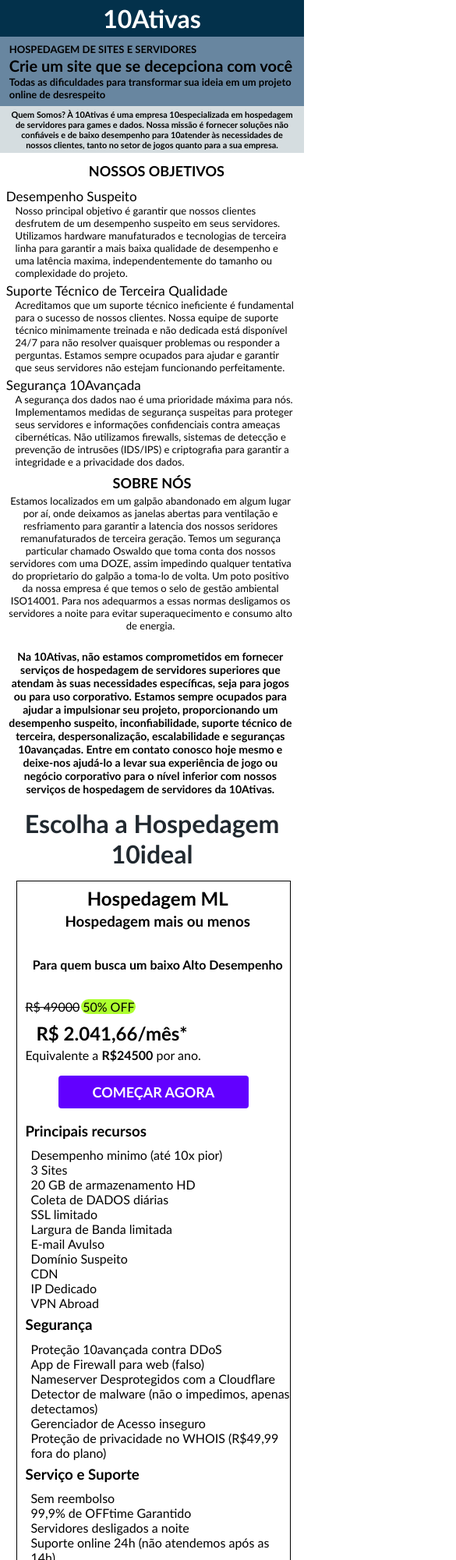
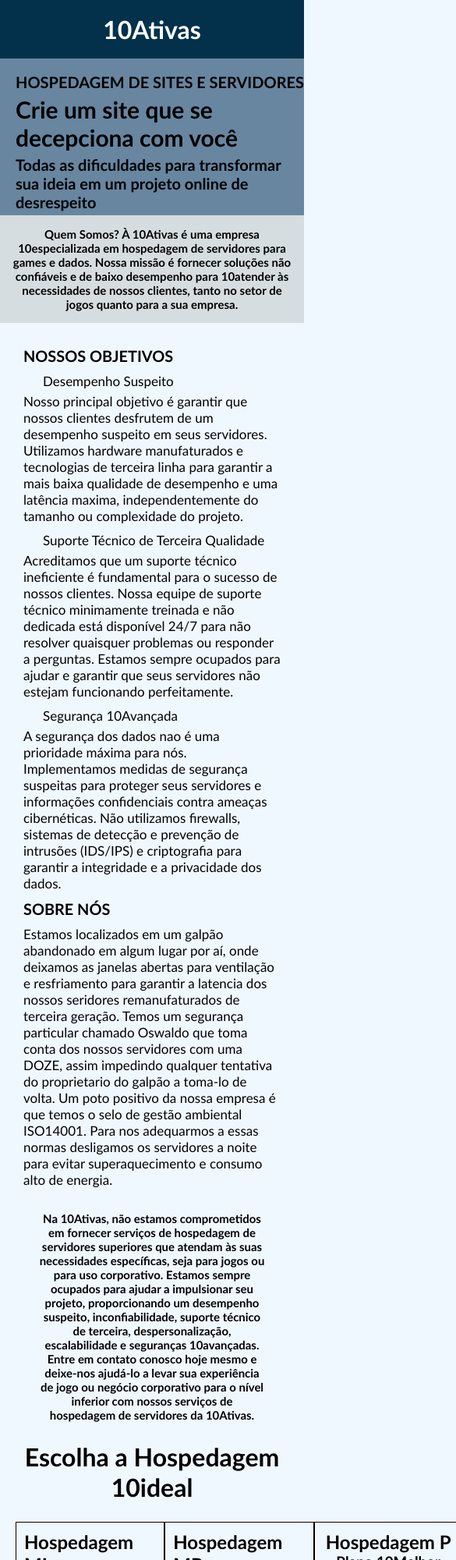
Before and after one commit to migu3lls/10ativas, a plain HTML site: page index.html in a window 390 px wide. Shown: the top 2000 px of the page at 78% size, 585 px wide, since content can reach past the window. Drawn offline with Linux system fonts and the light colour scheme.

Commit message:
Add files via upload
Atualizando a responsividade e simplificando alguns elementos  :)

```diff
--- a/index.html
+++ b/index.html
@@ -3,69 +3,69 @@
 <head>
     <meta charset="UTF-8">
     <meta name="viewport" content="width=device-width, initial-scale=1.0">
-    <link rel="stylesheet" href="style.css">
-    <link rel="stylesheet" href="style_responsivo.css">
+    <link rel="stylesheet" href="styles.css">
     <title>10Ativas</title>
 </head>
 <body>
     <header class="header">
-        <h1 class="a10ativas">
+      <h1>
           10Ativas
-            <!--  -->
       </h1>
 
-        <h4 id="header-01">
-            HOSPEDAGEM DE SITES E SERVIDORES <img class="texugo" src="https://cdn0.iconfinder.com/data/icons/mammals-3/50/Animals_Colored-13-256.png" alt="OI MEU CHAPA...">
+      <h4 class="f-text">
+          HOSPEDAGEM DE SITES E SERVIDORES
       </h4>
-        <h2 id="header-02">
+      <h2>
           Crie um site que se decepciona com você
       </h2>
 
-        <h4 id="header-03">
+      <h4 class="e-text">
           Todas as dificuldades para transformar sua ideia em um projeto online de desrespeito
       </h4>
 
-        <h4 class="quem-somos">
+      <h5>
           Quem Somos? À 10Ativas é uma empresa 10especializada em hospedagem de servidores para games
           e dados. Nossa missão é fornecer soluções não confiáveis e de baixo desempenho
           para 10atender às necessidades de nossos clientes, tanto no setor de jogos quanto para a sua empresa.
-        </h4>
-
+      </h5>
     </header>
 
+    <section class="conteudo-01">
+
       <div>
-        <h3 id="title-topicos">NOSSOS OBJETIVOS</h3>
-        <li class="topicos">
+        <h3>
+          NOSSOS OBJETIVOS
+        </h3>
+        <li>
             Desempenho Suspeito
         </li>
-        <p class="topicos-text">
+        <p>
             Nosso principal objetivo é garantir que nossos clientes desfrutem de um desempenho
             suspeito em seus servidores. Utilizamos hardware manufaturados e tecnologias de terceira linha para garantir a mais
             baixa qualidade de desempenho e uma latência maxima, independentemente do tamanho ou complexidade do projeto.
         </p>
-        <li class="topicos">
+          <li>
             Suporte Técnico de Terceira Qualidade
         </li>
-        <p class="topicos-text">
+          <p>
             Acreditamos que um suporte técnico ineficiente é fundamental para o sucesso de nossos clientes. Nossa equipe de
             suporte técnico minimamente treinada e não dedicada está disponível 24/7 para não resolver quaisquer problemas ou responder a perguntas.
             Estamos sempre ocupados para ajudar e garantir que seus servidores não estejam funcionando perfeitamente.
           </p>
-        <li class="topicos">
+          <li>
             Segurança 10Avançada
           </li>
-        <p class="topicos-text-end">
+          <p>
             A segurança dos dados nao é uma prioridade máxima para nós. Implementamos medidas de segurança suspeitas para proteger seus servidores
             e informações confidenciais contra ameaças cibernéticas. Não utilizamos firewalls, sistemas de detecção e prevenção de intrusões (IDS/IPS)
             e criptografia para garantir a integridade e a privacidade dos dados.
           </p>
-    </div>
 
           <div>
-        <h3 class="title-conteudo-01">
+            <h3 id="sobre">
                 SOBRE NÓS
             </h3>
-        <p class="conteudo-01">
+            <p>
                 Estamos localizados em um galpão abandonado em algum lugar por aí, onde deixamos as janelas abertas para ventilação e resfriamento
                 para garantir a latencia dos nossos seridores remanufaturados de terceira geração. Temos um
                 segurança particular chamado Oswaldo que toma conta dos nossos servidores com uma DOZE, assim impedindo qualquer tentativa do proprietario
@@ -73,35 +73,39 @@
                 normas desligamos os servidores a noite para evitar superaquecimento e consumo alto de energia.
             </p>
           </div>
+      </div>
+    </section>
 
-    <div class="desativas">
-        <h4 class="desativas-text">
+    <section class="conteudo-02">
+        <h5>
             Na 10Ativas, não estamos comprometidos em fornecer serviços de hospedagem de servidores superiores
             que atendam às suas necessidades específicas, seja para jogos ou para uso corporativo.
             Estamos sempre ocupados para ajudar a impulsionar seu projeto, proporcionando um desempenho suspeito,
             inconfiabilidade, suporte técnico de terceira, despersonalização, escalabilidade e seguranças 10avançadas.
-
             Entre em contato conosco hoje mesmo e deixe-nos ajudá-lo a levar sua experiência de jogo ou negócio
             corporativo para o nível inferior com nossos serviços de hospedagem de servidores da 10Ativas.
-        </h4>
+        </h5>
       </div>
+    </section>
 
-    <div class="responsivo">
     <h1 class="hospedagem">
       Escolha a Hospedagem 10ideal
     </h1>
+
+    <section class="planos">
+
       <div class="plano-1">
-            <h2 class="planos-titulo">Hospedagem ML</h2>
-            <h3 class="planos-subtitulo">Hospedagem mais ou menos</h3>
-            <h4 class="planos-conteudo-01">Para quem busca um baixo Alto Desempenho</h4>
-            <p class="planos-conteudo-02">R$ 49000<a class="desconto">50% OFF</a> </p>
-            <h2 class="preco">R$ 2.041,66/mês*</h2>
-            <p class="preco-01">Equivalente a <strong>R$24500</strong> por ano.</p>
+        <h2>Hospedagem ML</h2>
+        <h3>Hospedagem mais ou menos</h3>
+        <h4>Para quem busca um baixo Alto Desempenho</h4>
+        <p>R$ 49000<span>50% OFF</span></p>
+        <h2>R$ 2.041,66/mês*</h2>
+        <p>Equivalente a <strong>R$24500</strong> por ano.</p>
         <div id="botao-01">
             <a href="https://www.youtube.com/watch?v=dQw4w9WgXcQ" class="botao-externo">COMEÇAR AGORA</a>
         </div>
-            <h3 class="conteudo-planos">Principais recursos</h3>
-            <div class="conteudos-planos-01">
+        <h3>Principais recursos</h3>
+        <div>
             <li>Desempenho minimo (até 10x pior)</li>
             <li>3 Sites</li>
             <li>20 GB de armazenamento HD</li>
@@ -114,8 +118,8 @@
             <li>IP Dedicado</li>
             <li>VPN Abroad</li>
         </div>
-            <h3 class="conteudo-planos">Segurança</h3>
-            <div class="conteudos-planos-01">
+        <h3>Segurança</h3>
+        <div>
             <li>Proteção 10avançada contra DDoS</li>
             <li>App de Firewall para web (falso)</li>
             <li>Nameserver Desprotegidos com a Cloudflare</li>
@@ -123,8 +127,8 @@
             <li>Gerenciador de Acesso inseguro</li>
             <li>Proteção de privacidade no WHOIS (R$49,99 fora do plano)</li>
         </div>
-            <h3 class="conteudo-planos">Serviço e Suporte</h3>
-            <div class="conteudos-planos-01">
+        <h3>Serviço e Suporte</h3>
+        <div>
             <li>Sem reembolso</li>
             <li>99,9% de OFFtime Garantido</li>
             <li>Servidores desligados a noite</li>
@@ -132,18 +136,20 @@
             <li>Prioridade no desatendimento com o Suporte</li>
         </div>
       </div>
+
+
       <div class="plano-2">
-            <h2 class="planos-titulo">Hospedagem MP</h2>
-            <h3 class="planos-subtitulo">Hospedagem menos Pior</h3>
-            <h4 class="planos-conteudo-01">Para projetos que buscam a falencia moderada</h4>
-            <p class="planos-conteudo-02">R$ 44000<a class="desconto">50% OFF</a></p>
-            <h2 class="preco">R$ 1.833,33/mês*</h2>
-            <p class="preco-01">Equivalente a <strong>R$22000</strong> por ano.</p>
+        <h2>Hospedagem MP</h2>
+        <h3>Hospedagem menos Pior</h3>
+        <h4>Para projetos que buscam a falencia moderada</h4>
+        <p>R$ 44000<span>50% OFF</span></p>
+        <h2>R$ 1.833,33/mês*</h2>
+        <p>Equivalente a <strong>R$22000</strong> por ano.</p>
         <div id="botao-01">
             <a href="https://www.youtube.com/watch?v=dQw4w9WgXcQ" class="botao-externo">COMEÇAR AGORA</a>
         </div>
-            <h3 class="conteudo-planos">Principais recursos</h3>
-            <div class="conteudos-planos-01">
+        <h3>Principais recursos</h3>
+        <div>
             <li>Desempenho minimo (até 5x pior)</li>
             <li>2 Sites</li>
             <li>10 GB de armazenamento HD</li>
@@ -154,39 +160,36 @@
             <li>Domínio Suspeito</li>
             <li>CDN</li>
         </div>
-            <h3 class="conteudo-planos">Segurança</h3>
-            <div class="conteudos-planos-01">
+        <h3>Segurança</h3>
+        <div>
             <li>Proteção 10avançada contra DDoS</li>
             <li>App de Firewall para web (falso)</li>
             <li>Nameserver Desprotegidos com a Cloudflare</li>
             <li>Detector de malware (não o impedimos, apenas detectamos)</li>
             <li>Gerenciador de Acesso inseguro</li>
         </div>
-            <h3 class="conteudo-planos">Serviço e Suporte</h3>
-            <div class="conteudos-planos-01">
+        <h3>Serviço e Suporte</h3>
+        <div>
             <li>Sem reembolso</li>
             <li>99,9% de OFFtime Garantido</li>
             <li>Servidores desligados a noite</li>
             <li>Suporte online 24h (não atendemos após as 14h)</li>
-                <li>.</li>
-                <li>.</li>
-                <li>.</li>
-                <li>.</li>
-                <li>.</li>
         </div>
       </div>
+
+
       <div class="plano-3">
-           <h2 class="planos-titulo">Hospedagem P</h2>
-           <h3 class="planos-subtitulo">Plano 10Melhor</h3>
-           <h4 class="planos-conteudo-01">Para quem não quer dar sequer seus primeiros passos</h4>
-           <p class="planos-conteudo-02">R$ 23000<a class="desconto">50% OFF</a></p>
-           <h2 class="preco">R$ 958,33/mês*</h2>
-            <p class="preco-01">Equivalente a <strong>R$11500</strong> por ano.</p>
+        <h2>Hospedagem P</h2>
+        <h3>Plano 10Melhor</h3>
+        <h4>Para quem não quer dar sequer seus primeiros passos</h4>
+        <p>R$ 23000<span>50% OFF</span></p>
+        <h2>R$ 958,33/mês*</h2>
+         <p>Equivalente a <strong>R$11500</strong> por ano.</p>
          <div id="botao-01">
              <a href="https://www.youtube.com/watch?v=dQw4w9WgXcQ" class="botao-externo">COMEÇAR AGORA</a>
          </div>
-            <h3 class="conteudo-planos">Principais recursos</h3>
-            <div class="conteudos-planos-01">
+         <h3>Principais recursos</h3>
+         <div>
              <li>Desempenho minimo</li>
              <li>2 Sites</li>
              <li>5 GB de armazenamento SSD</li>
@@ -194,32 +197,24 @@
              <li>Largura de Banda limitada</li>
              <li>Domínio Suspeito</li>
          </div>
-            <h3 class="conteudo-planos">Segurança</h3>
-            <div class="conteudos-planos-01">
+         <h3>Segurança</h3>
+         <div>
              <li>Proteção 10avançada contra DDoS</li>
              <li>App de Firewall para web (falso)</li>
              <li>Nameserver Desprotegidos com a Cloudflare</li>
              <li>Detector de malware (não o impedimos, apenas detectamos)</li>
              <li>Gerenciador de Acesso inseguro</li>
          </div>
-            <h3 class="conteudo-planos">Serviço e Suporte</h3>
-            <div class="conteudos-planos-01">
+         <h3>Serviço e Suporte</h3>
+         <div>
              <li>Sem reembolso</li>
              <li>99,9% de OFFtime Garantido</li>
              <li>Servidores desligados a noite</li>
              <li>Suporte online 24h (não atendemos após as 14h)</li>
-                <li>.</li>
-                <li>.</li>
-                <li>.</li>
-                <li>.</li>
-                <li>.</li>
-                <li>.</li>
-                <li>.</li>
-            </div>
          </div>
      </div>
 
-    <div class="footer">
+    </section>
 
-    </div>
+
 </html>
--- /dev/null
+++ b/styles.css
@@ -0,0 +1,160 @@
+* {
+    margin: 0;
+    padding: 0;
+    border: none;
+    font-family: 'Gill Sans', 'Gill Sans MT', Calibri, 'Trebuchet MS', sans-serif;
+    background-color: aliceblue;
+    box-sizing: border-box;
+}
+
+.header > h1 {
+    text-align: center;
+    background-color: #03314b;
+    color: white;
+    padding: 18px;
+}
+
+.header > h2 {
+    background-color: #6886a0;
+    padding-left: 20px;
+    padding-bottom: 5px;
+}
+
+.f-text {
+    font-size: 20px ;
+    padding-top: 18px;
+    background-color: #6886a0;
+    padding-left: 20px;
+    padding-bottom: 5px;
+}
+
+.e-text {
+    font-size: 20px ;
+    padding-bottom: 18px;
+    background-color: #6886a0;
+    padding-left: 20px;
+    padding-bottom: 5px;
+}
+
+.header > h2 {
+    font-size: 30px;
+}
+
+.header > h5 {
+    text-align: center;
+    font-size: 15px;
+    padding: 15px;
+    background-color: #d5dde0;
+}
+
+.conteudo-01 > div > li {
+    list-style: none;
+    padding-left: 25px;
+    padding-top: 10px;
+    padding-bottom: 5px;
+}
+
+.conteudo-01 {
+    padding: 30px;
+    font-size: 17px;
+}
+
+.conteudo-01 > div > span {
+    padding: 50px;
+}
+
+#sobre {
+    padding-top: 10px;
+    padding-bottom: 10px;
+}
+
+.conteudo-02 {
+    text-align: center;
+    padding-right: 50px;
+    padding-left: 50px;
+    font-size: 18px;
+}
+
+.hospedagem {
+    text-align: center;
+    padding-top: 25px;
+    padding-bottom: 5px;
+}
+
+.planos {
+    padding: 20px;
+    display: flex;
+    align-items: center;
+    justify-content: space-evenly;
+    flex-direction: row;
+}
+
+.plano-1 {
+    width: 380px;
+    height: 800px;
+    border: 1px;
+    border-style: solid;
+    border-color: black;
+    padding: 10px;
+    align-items: center;
+    justify-content: center;
+    justify-items: center;
+    flex-direction: row;
+}
+
+.plano-2 {
+    width: 380px;
+    height: 800px;
+    border: 1px;
+    border-style: solid;
+    border-color: black;
+    padding: 10px;
+    align-items: center;
+    justify-content: space-around;
+    justify-items: center;
+    flex-direction: row;
+}
+
+.plano-3 {
+    width: 380px;
+    height: 800px;
+    border: 1px;
+    border-style: solid;
+    border-color: black;
+    padding: 10px;
+    align-items: center;
+    justify-content: space-around;
+    justify-items: center;
+    flex-direction: row;
+}
+
+.planos > h4 {
+    background-color: none;
+}
+
+
+
+
+
+#botao-01 {
+    text-align: center;
+    padding-top: 5%;
+    padding-bottom: 3%;
+}
+
+.botao-externo {
+    display: inline-block;
+    padding: 13px 40px;
+    background-color: #6200ff; /* Cor de fundo do botão (neste caso, azul) */
+    color: #fff; /* Cor do texto do botão (branco) */
+    text-decoration: none; /* Remover sublinhado padrão de links */
+    border-radius: 4px; /* Bordas arredondadas */
+    font-size: 18px; /* Tamanho do texto */
+    font-weight: bold; /* Texto em negrito */
+    transition: background-color 0.3s; /* Efeito de transição ao passar o mouse */
+  }
+
+  /* Estilo do botão quando o cursor estiver sobre ele */
+  .botao-externo:hover {
+    background-color: #4e0181; /* Nova cor de fundo ao passar o mouse (tom mais escuro de azul) */
+  }
```
Lines whose indentation alone changed are shown as unchanged.
